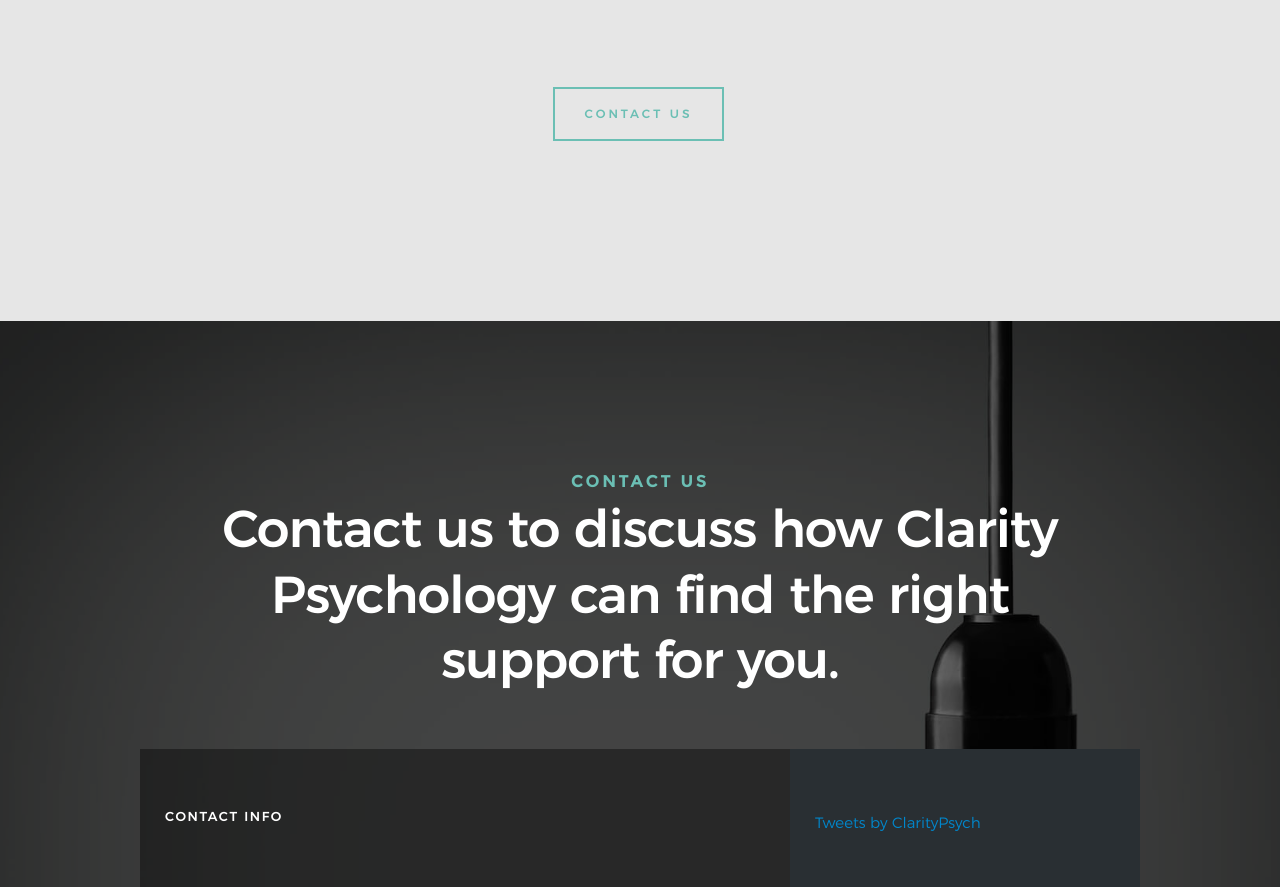
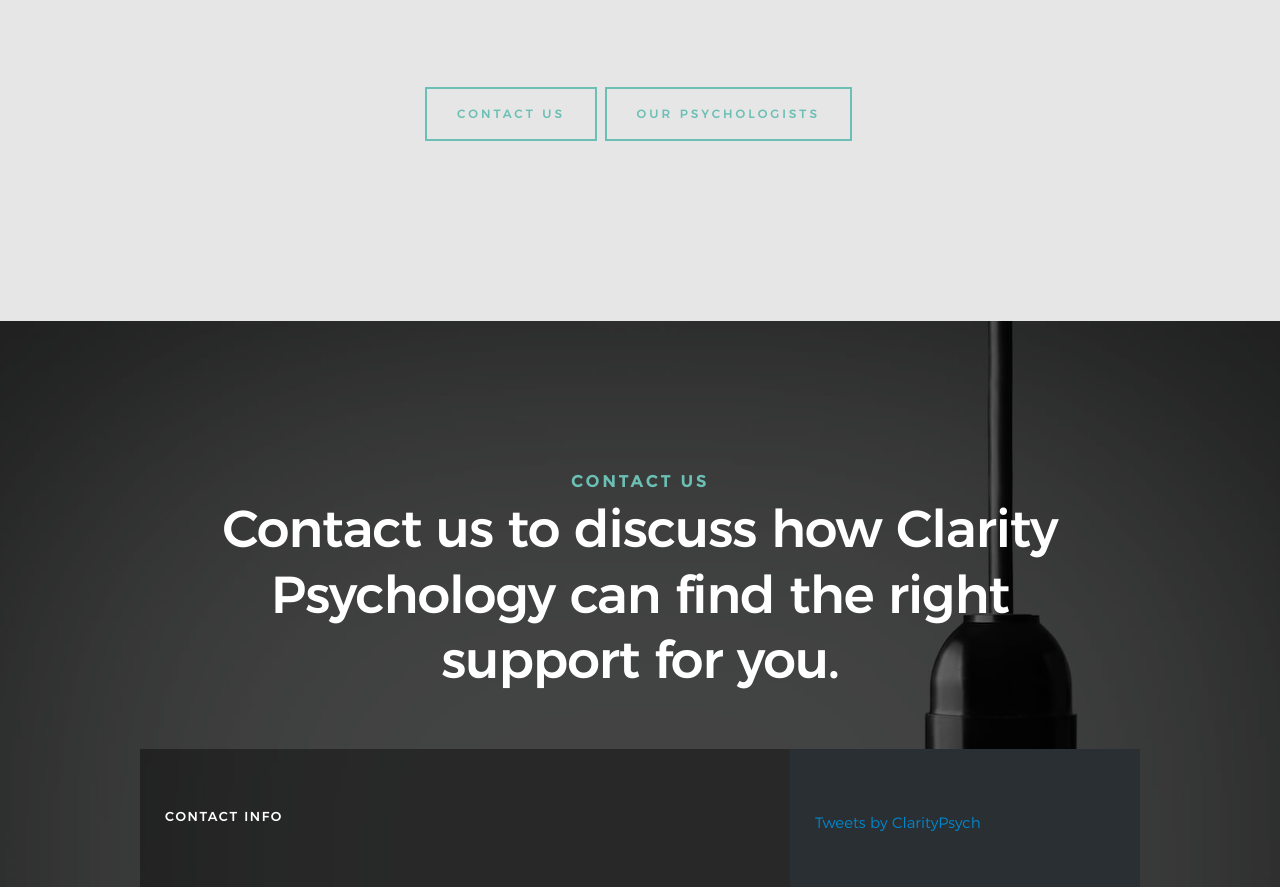
Before and after one commit to claritypsychology/github.io, a plain HTML site: page index.html in a window 1280 px wide. Shown: the part 3107-3994 px from the top of the page. Drawn offline with Linux system fonts and the light colour scheme; files whose address does not match are found by name.

Commit message:
Added our psychologists button

```diff
--- a/index.html
+++ b/index.html
@@ -260,6 +260,9 @@
                     <a href="#contact" class="smoothscroll btn btn--stroke">
                         Contact Us
                     </a>
+                    <a href="http://claritypsychology.com/our-psychologists/" class="btn btn--stroke">
+                        Our Psychologists
+                    </a>
 
             </div> <!-- end col-full -->
         </div> <!-- end client-testimonials -->
```
